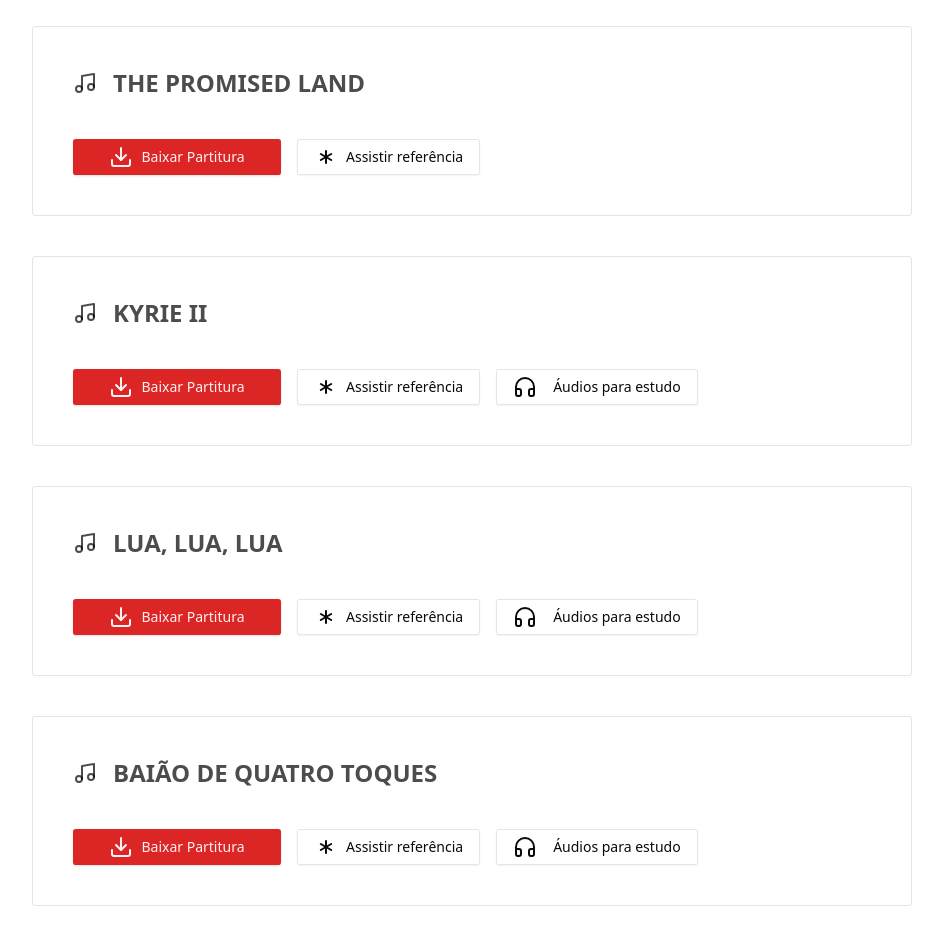
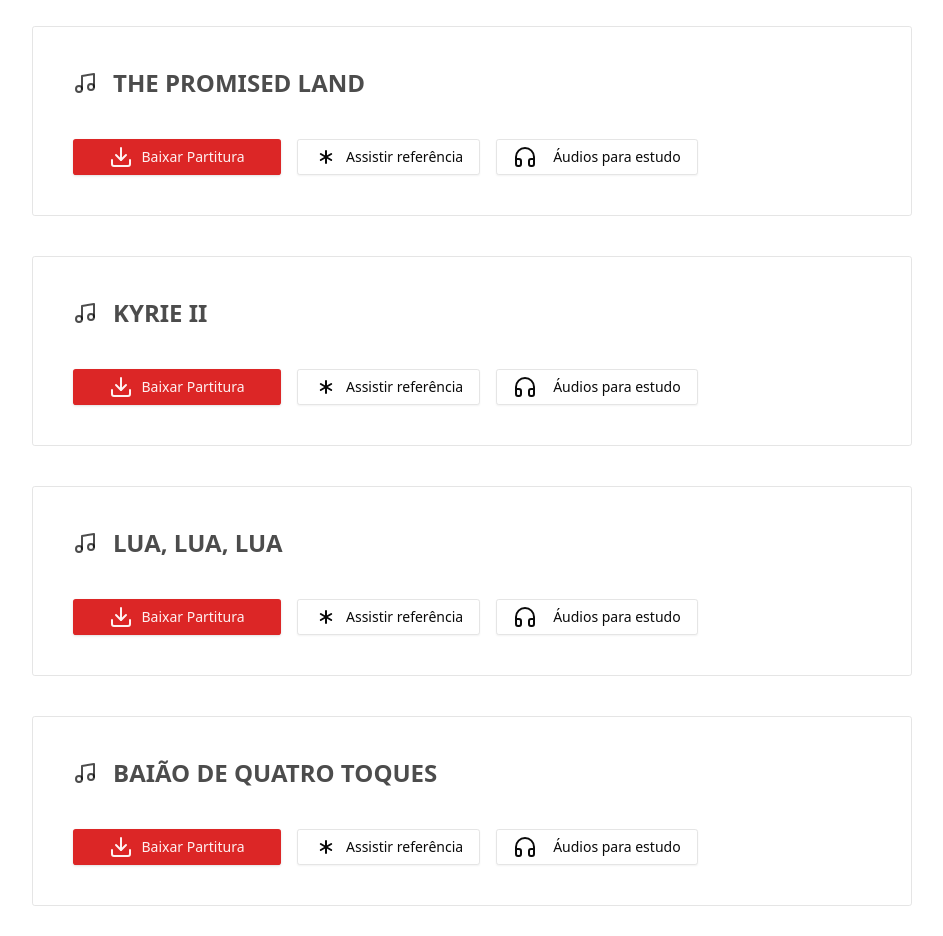
Before and after one commit to alexsandersouzafr/colorau-apoio, a Next.js app: page / in a window 1280 px wide. Shown: the part 960-1896 px from the top of the page, without its empty margins (168-1111 px from the left). Built offline with nearby package versions, Linux system fonts and the light colour scheme.

Commit message:
Add The Promised Land audios

```diff
--- a/public/table-content.ts
+++ b/public/table-content.ts
@@ -10,6 +10,8 @@ export const repertoire: MusicItem[] = [
     name: "The Promised Land",
     reference: "https://www.youtube.com/watch?v=vUflrkbmUp8",
     score: "/thepromisedland.pdf",
+    audios:
+      "https://drive.google.com/drive/folders/1npEZRh0EJMBWuG6giOfGyqtNiCbgQ3Zq"
   },
   {
     name: "Kyrie II",
```
